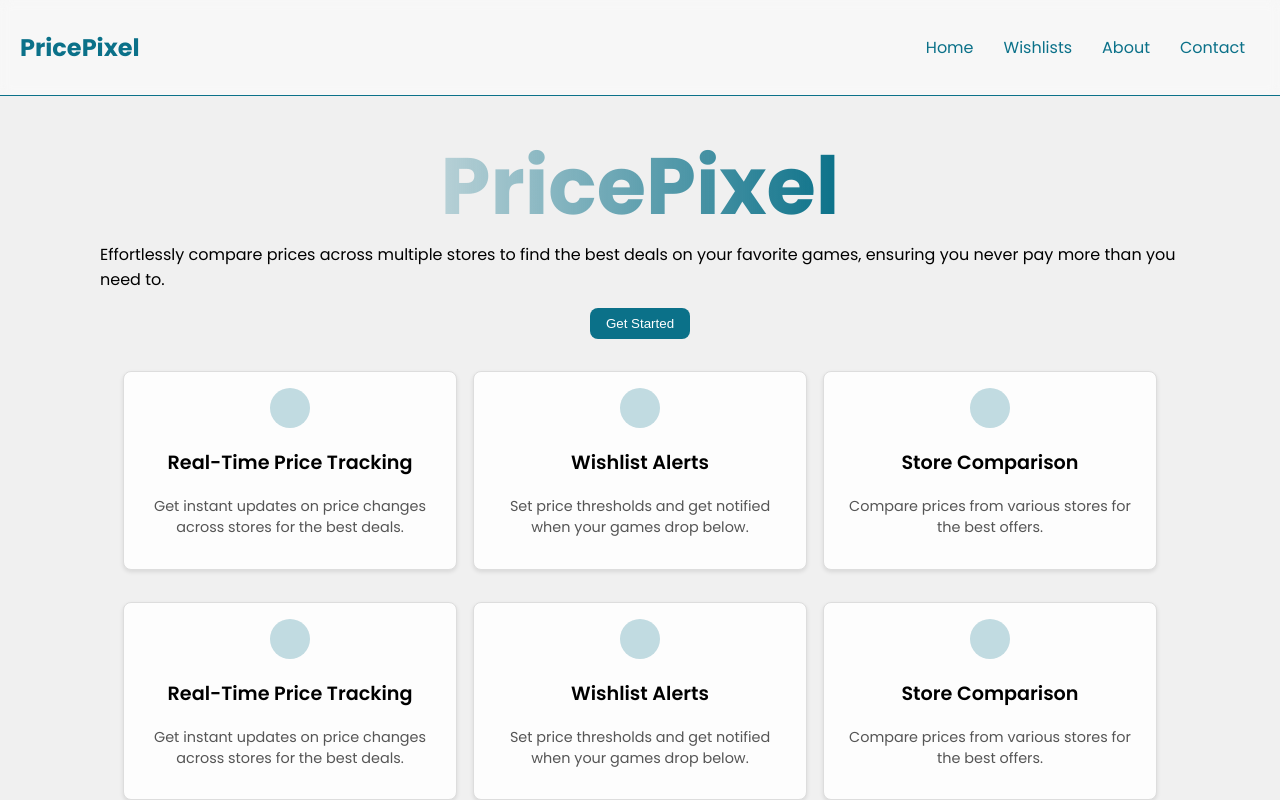
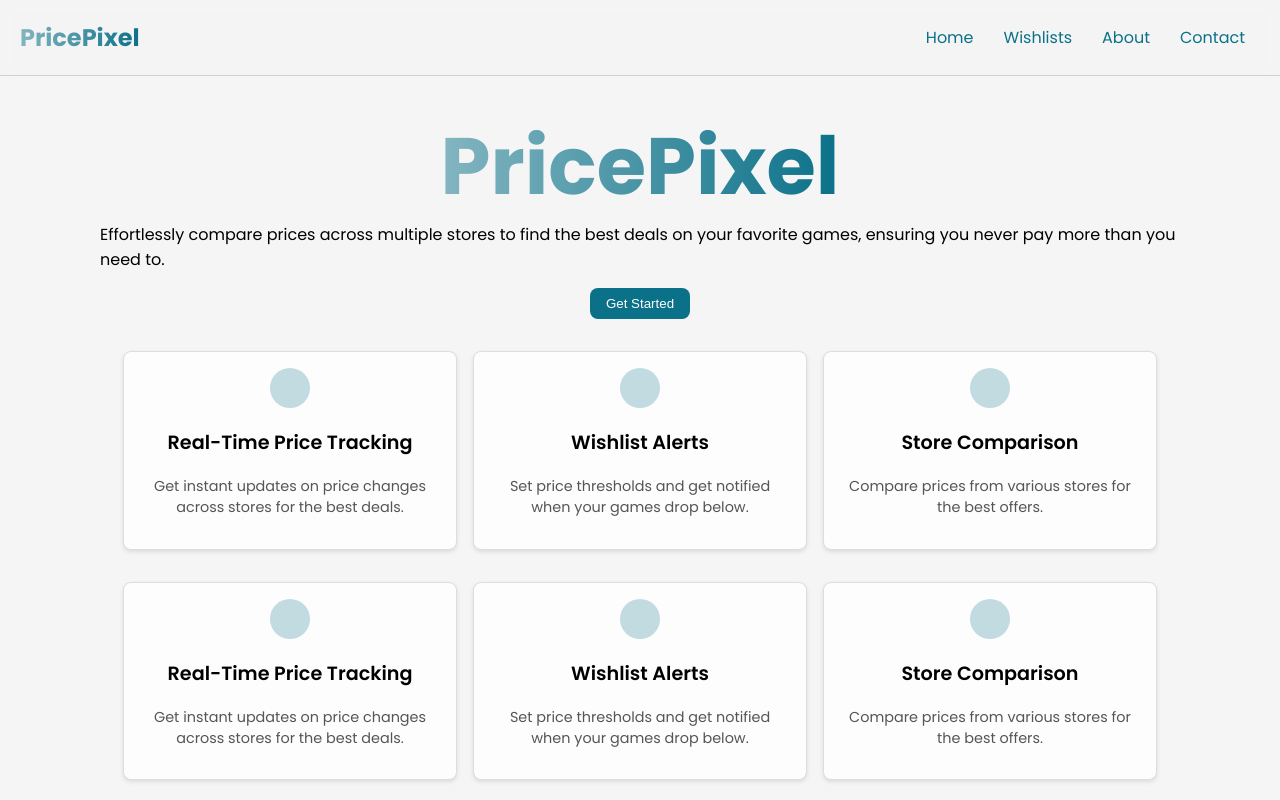
Before and after one commit to JonathanBY15/pricepixel-frontend, a React (Create React App) app: page /contact in a window 1280 px wide. Shown: the top 800 px of the page. Built offline with nearby package versions, Linux system fonts and the light colour scheme.

Commit message:
change background color

```diff
--- a/src/App.css
+++ b/src/App.css
@@ -54,5 +54,5 @@
   display: flex; /* Optional: Flexbox for centering content */
   align-items: center; /* Center items vertically */
   justify-content: start; /* Center items horizontally */
-  background-color: #f0f0f0; /* Example background color */
+  background-color: #f5f5f5; /* Example background color */
 }
--- a/src/components/ColoredTitle/ColoredTitle.css
+++ b/src/components/ColoredTitle/ColoredTitle.css
@@ -9,7 +9,7 @@
   padding: 0;
   background: linear-gradient(
     to right,
-    #0b72893f,
+    #0b72897c,
     #0b7189
   ); /* Adjust gradient colors as needed */
   -webkit-background-clip: text; /* For Safari */
--- a/src/components/NavBar/NavBar.css
+++ b/src/components/NavBar/NavBar.css
@@ -7,8 +7,8 @@
   background-color: #f5f5f55d;
   /* Slightly white with opacity */
   backdrop-filter: blur(6px);
-  padding: 10px 20px;
-  border-bottom: #0b7189 0.1px solid;
+  padding: 0 20px;
+  border-bottom: rgb(206, 210, 216) 1px solid;
 }
 
 .navbar-container {
@@ -18,8 +18,11 @@
 }
 
 .navbar-logo {
-  color: #0b7189;
+  background: linear-gradient(to right, #0b72897c, #0b7189);
+  -webkit-background-clip: text; /* For Safari */
+  -webkit-text-fill-color: transparent; /* For Safari */
   text-decoration: none;
+  cursor: pointer;
 }
 
 .navbar-menu {
--- a/src/index.css
+++ b/src/index.css
@@ -5,7 +5,7 @@ body {
     sans-serif;
   -webkit-font-smoothing: antialiased;
   -moz-osx-font-smoothing: grayscale;
-  background-color: #f9f9f9;
+  background-color: #f5f5f5;
   font-family: "Poppins", sans-serif;
 }
 
```
